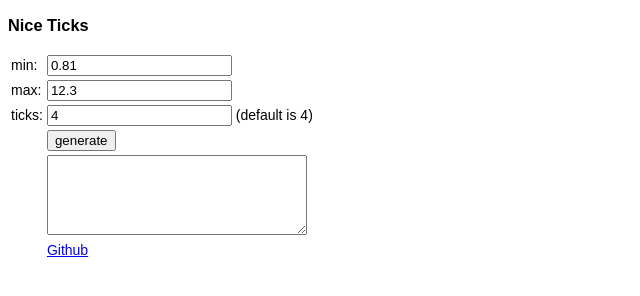
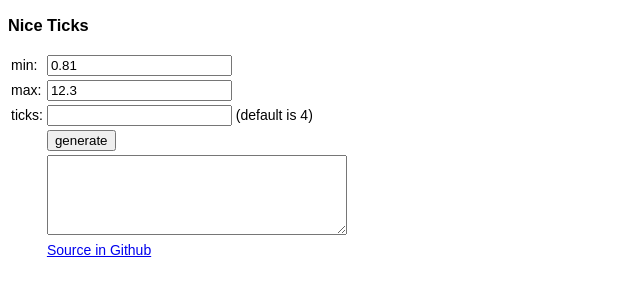
Before and after one commit to cenfun/nice-ticks, a website built with webpack: page docs/index.html in a window 1280 px wide. Shown: the whole page, without its empty margins (0-640 px from the left). Built offline with nearby package versions, Linux system fonts and the light colour scheme.

Commit message:
update docs

```diff
--- a/docs/index.html
+++ b/docs/index.html
@@ -38,7 +38,7 @@
         </tr>
         <tr>
             <td>ticks:</td>
-            <td><input class="num" value="4" /> (default is 4)</td>
+            <td><input class="num" value="" /> (default is 4)</td>
         </tr>
         <tr>
             <td></td>
@@ -47,12 +47,12 @@
         <tr>
             <td></td>
             <td>
-                <textarea class="results" style="width: 260px; height:80px;"></textarea>
+                <textarea class="results" style="width: 300px; height:80px;"></textarea>
             </td>
         </tr>
         <tr>
             <td></td>
-            <td><a href="https://github.com/cenfun/nice-ticks" target="_blank">Github</a></td>
+            <td><a href="https://github.com/cenfun/nice-ticks" target="_blank">Source in Github</a></td>
         </tr>
     </table>
 
```
